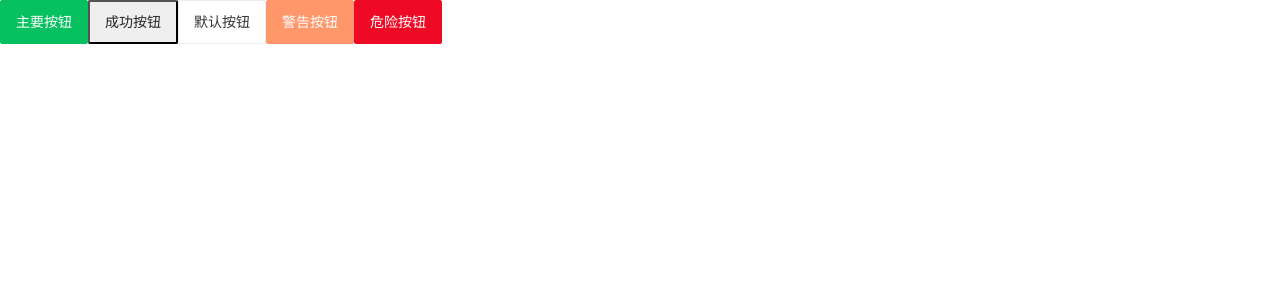
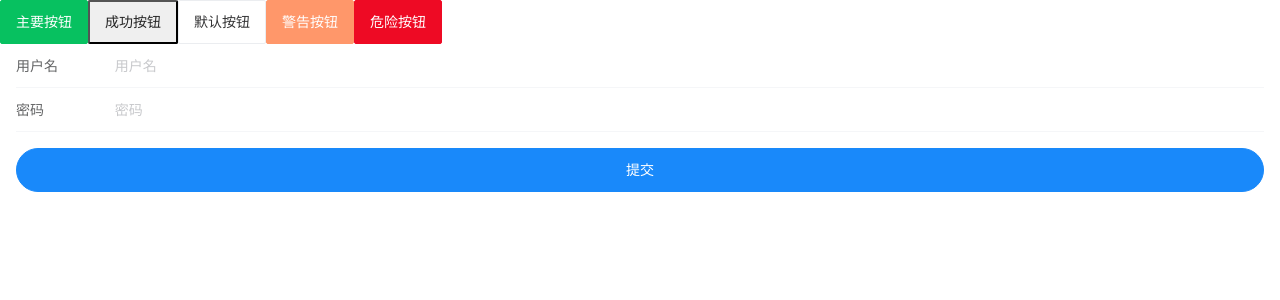
Before and after one commit to 98hb/vue-router, a Vue app: page / in a window 1280 px wide. Shown: the top 300 px of the page. Built offline with nearby package versions, Linux system fonts and the light colour scheme.

Commit message:
vant 登陆表单

```diff
--- a/src/App.vue
+++ b/src/App.vue
@@ -5,9 +5,28 @@
     <van-button type="default">默认按钮</van-button>
     <van-button type="warning">警告按钮</van-button>
     <van-button type="danger">危险按钮</van-button>
-    <!-- <van-dialog v-model="show" title="标题" show-cancel-button>
-      <img style="width: 100%" src="https://img01.yzcdn.cn/vant/apple-3.jpg" />
-    </van-dialog> -->
+    <van-form @submit="onSubmit">
+      <van-field
+        v-model="username"
+        name="用户名测试"
+        label="用户名"
+        placeholder="用户名"
+        :rules="[{ required: true, message: '请填写用户名' }]"
+      />
+      <van-field
+        v-model="password"
+        type="password"
+        name="密码测试"
+        label="密码"
+        placeholder="密码"
+        :rules="[{ required: true, message: '请填写密码' }]"
+      />
+      <div style="margin: 16px">
+        <van-button round block type="info" native-type="submit"
+          >提交</van-button
+        >
+      </div>
+    </van-form>
   </div>
 </template>
 
@@ -16,19 +35,20 @@
 // import Button from "vant/lib/button";(方式2)
 // import "vant/lib/button/style";(方式2)
 //
-// // 局部注册Dialog
+// // 局部注册Dialog// @click="btnFn"
 import { Dialog } from "vant";
-//
+
 // 目标：点击事件触发弹框
 // 1. 找到vant文档
 // 2. 引入
 // 3. 再恰当时机,调用此函数(还可以用组件的方法) btnFn
 
 export default {
-  components: {
-    [Dialog.Component.name]: Dialog.Component,
-  },
   methods: {
+    onSubmit(values) {
+      //表单提交事件,values收集表单里的值
+      console.log("submit", values);
+    },
     btnFn() {
       Dialog({
         message: "提示",
@@ -37,6 +57,12 @@ export default {
       });
     },
   },
+  data() {
+    return {
+      username: "",
+      password: "",
+    };
+  },
 };
 </script>
 
--- a/src/main.js
+++ b/src/main.js
@@ -1,5 +1,9 @@
 import Vue from 'vue'
 import App from './App.vue'
+import { Form, Field } from 'vant';
+
+Vue.use(Form,Field);
+Vue.use(Field);
 /* // 方式3: 引入所有vant组件
 import Vant from "vant"//(方式3)
 import 'vant/lib/index.css'//引入vant所有组件样式//(方式3)
```
